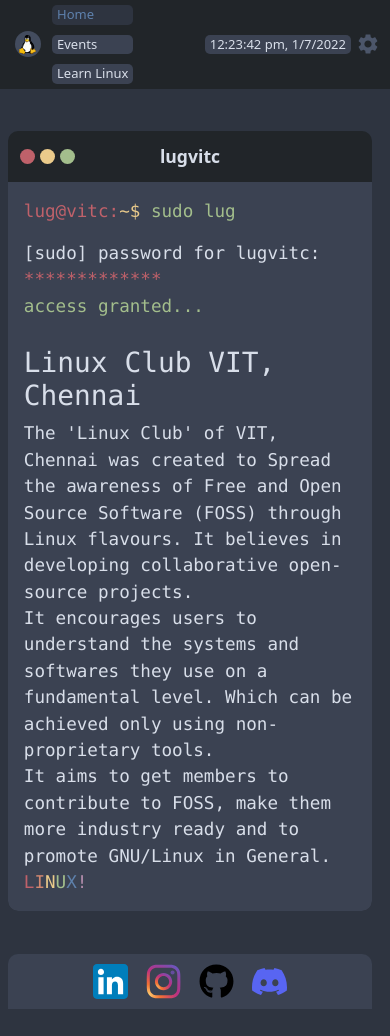
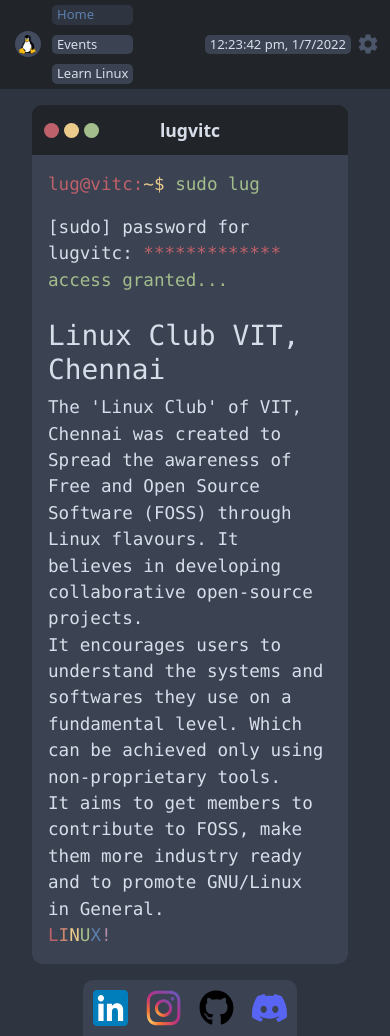
Before and after one commit to lugvitc/lugvitc.github.io, a React (Create React App) app: page /#/ in a window 390 px wide. Before the commit the page ends 1009 px from the top, so only its background shows below. Built offline with nearby package versions, Linux system fonts and the light colour scheme.

Commit message:
lot of css refactoring

```diff
--- a/src/App.js
+++ b/src/App.js
@@ -88,7 +88,7 @@
                                 id='content'
                             >
                                 <Dock />
-                                <div className='terminals'>
+                                <div id='terminals'>
                                     <Outlet />
                                 </div>
                             </main>
--- a/src/components/dock/dock.css
+++ b/src/components/dock/dock.css
@@ -1,9 +1,8 @@
 aside#dock {
     border-radius: 0px 10px 10px 0px;
-    height: 90%;
+    height: fit-content;
     background-color: var(--nord1);
     padding: 10px;
-    margin: 5vh 0vw;
     display: flex;
     flex-direction: column;
     gap: 1em;
@@ -25,7 +24,7 @@
         justify-content: center;
         flex-direction: row;
         border-radius: 10px 10px 0px 0px;
-        margin: 0px 2vw 0px 2vw;
+        width: fit-content;
     }
     .dock-icon:hover {
         transform: translateY(-10px);
--- a/src/components/terminal/terminal.css
+++ b/src/components/terminal/terminal.css
@@ -2,11 +2,7 @@
     border-radius: 10px;
     background-color: var(--header-footer-black);
     min-width: 50%;
-    height: fit-content;
-}
-
-.terminals > .terminal {
-    margin: 5vh 5vw;
+    /* height: fit-content; */
 }
 
 .terminal-titlebar {
@@ -77,9 +73,3 @@
 .terminal-contents {
     margin-top: 1rem;
 }
-
-@media only screen and (max-width: 1024px) {
-    .terminals > .terminal {
-        margin: 5vh 2vw;
-    }
-}
--- a/src/index.js
+++ b/src/index.js
@@ -5,7 +5,6 @@
 import './styles/colors.css';
 import './styles/index.css';
 import './styles/forms.css';
-import './styles/pages.css';
 
 ReactDOM.render(
     <React.StrictMode>
--- a/src/styles/index.css
+++ b/src/styles/index.css
@@ -4,6 +4,41 @@
     width: 100vw;
     max-width: calc(100vw - 10px); /* for scrollbar */
     font-size: 1.1rem;
+}
+
+main#content {
+    display: flex;
+    padding-right: 2rem;
+    padding-block: 1rem;
+    /* min-height set in app.js */
+}
+
+#terminals {
+    flex: auto;
+}
+
+#terminals > .terminal {
+    max-height: 100%;
+}
+
+aside#dock {
+    flex: none;
+    margin-right: 2rem;
+}
+
+@media only screen and (max-width: 1024px) {
+    main#content {
+        flex-direction: column-reverse;
+        align-items: center;
+
+        padding-inline: 2rem;
+        padding-bottom: 0;
+    }
+
+    aside#dock {
+        margin-top: 1rem;
+        margin-right: 0;
+    }
 }
 
 hr {
--- a/src/styles/pages.css
+++ /dev/null
@@ -1,21 +0,0 @@
-main#content {
-    display: flex;
-}
-
-.terminals {
-    min-width: 50%;
-    height: fit-content;
-    flex: auto;
-}
-
-aside#dock {
-    flex: none;
-}
-
-@media only screen and (max-width: 1024px) {
-    main#content {
-        flex-direction: column-reverse;
-        margin-bottom: 0px;
-        min-height: 100vh;
-    }
-}
```
